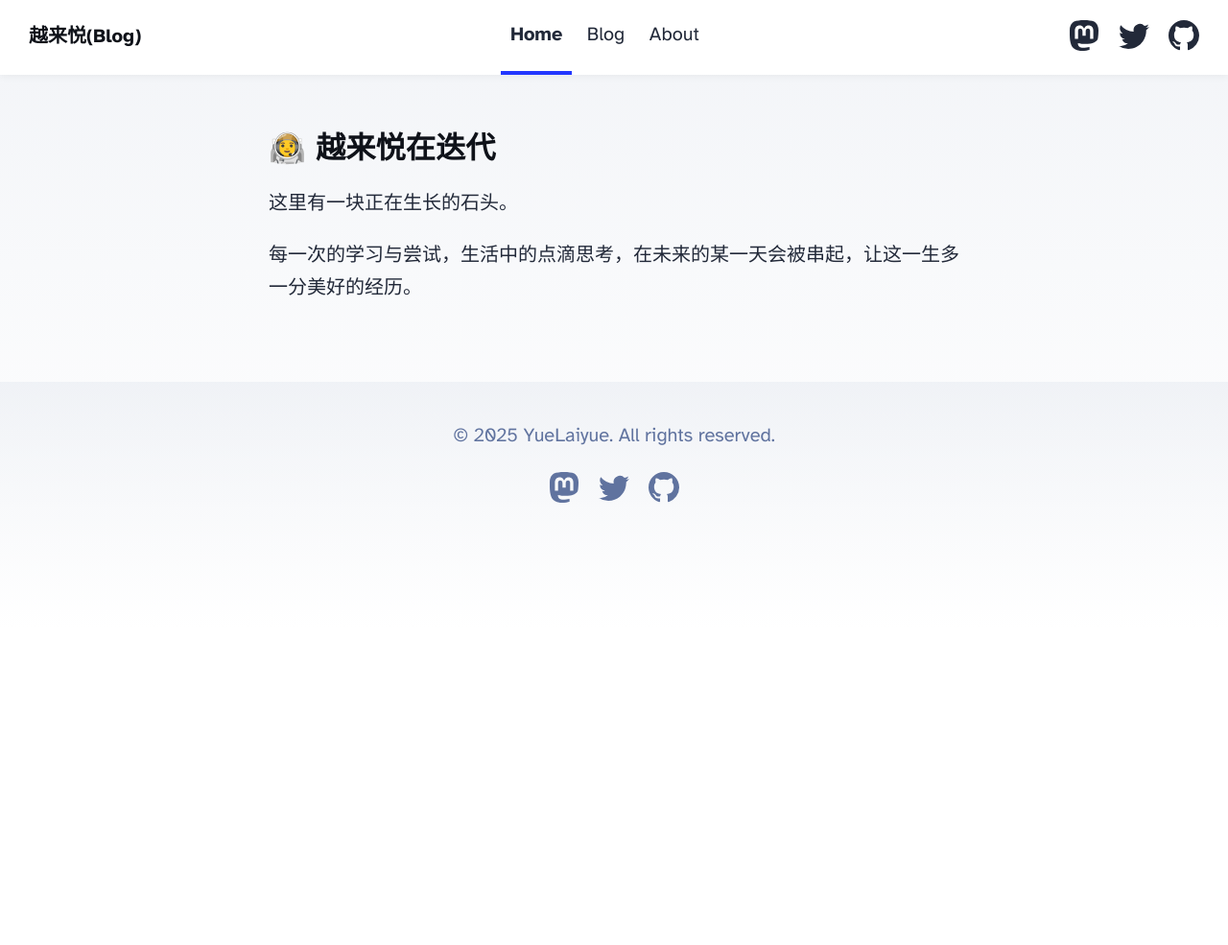
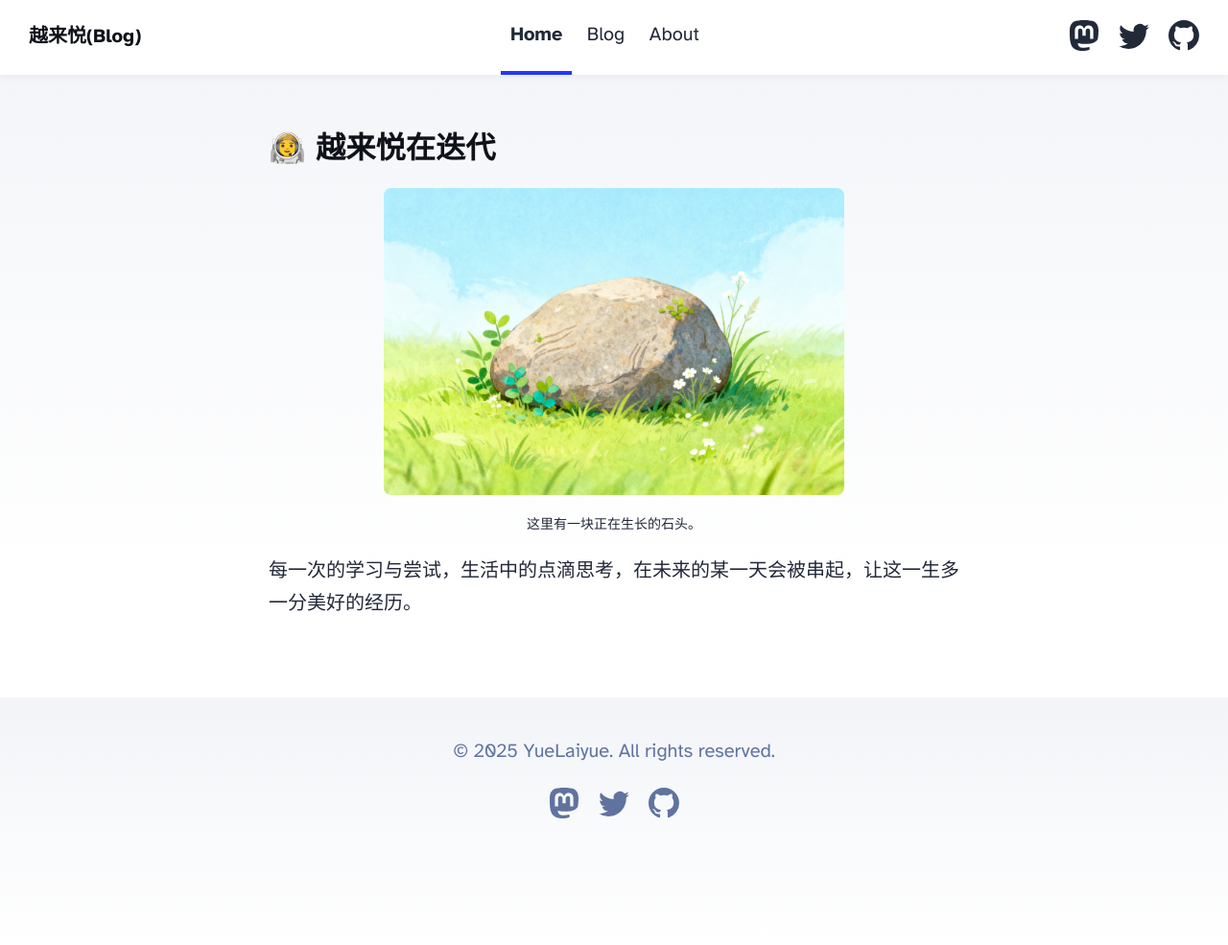
Before and after one commit to trandieunhi76772-ux/twoblog, an Astro site: page / in a window 1280 px wide. Shown: the whole page at 96% size. Before the commit the page ends 800 px from the top, so only its background shows below. Built offline with nearby package versions, Linux system fonts and the light colour scheme; Astro itself is replaced by a stand-in of ours.

Commit message:
wancheng

```diff
--- a/src/pages/index.astro
+++ b/src/pages/index.astro
@@ -14,7 +14,16 @@ import { SITE_DESCRIPTION, SITE_TITLE } from "../consts";
     <Header />
     <main>
       <h4>🧑‍🚀 越来悦在迭代</h4>
-      <p>这里有一块正在生长的石头。</p>
+
+      <img
+        src="/assets/stonehome.jpg"
+        alt="石头"
+        style="display:block; margin:20px auto; max-width:480px; height:auto;"
+      />
+
+      <p style="text-align:center; font-size:14px;">
+        这里有一块正在生长的石头。
+      </p>
       <p>
         每一次的学习与尝试，生活中的点滴思考，在未来的某一天会被串起，让这一生多一分美好的经历。
       </p>
```
Also changed, not shown: public/assets/stonehome.jpg (added).
